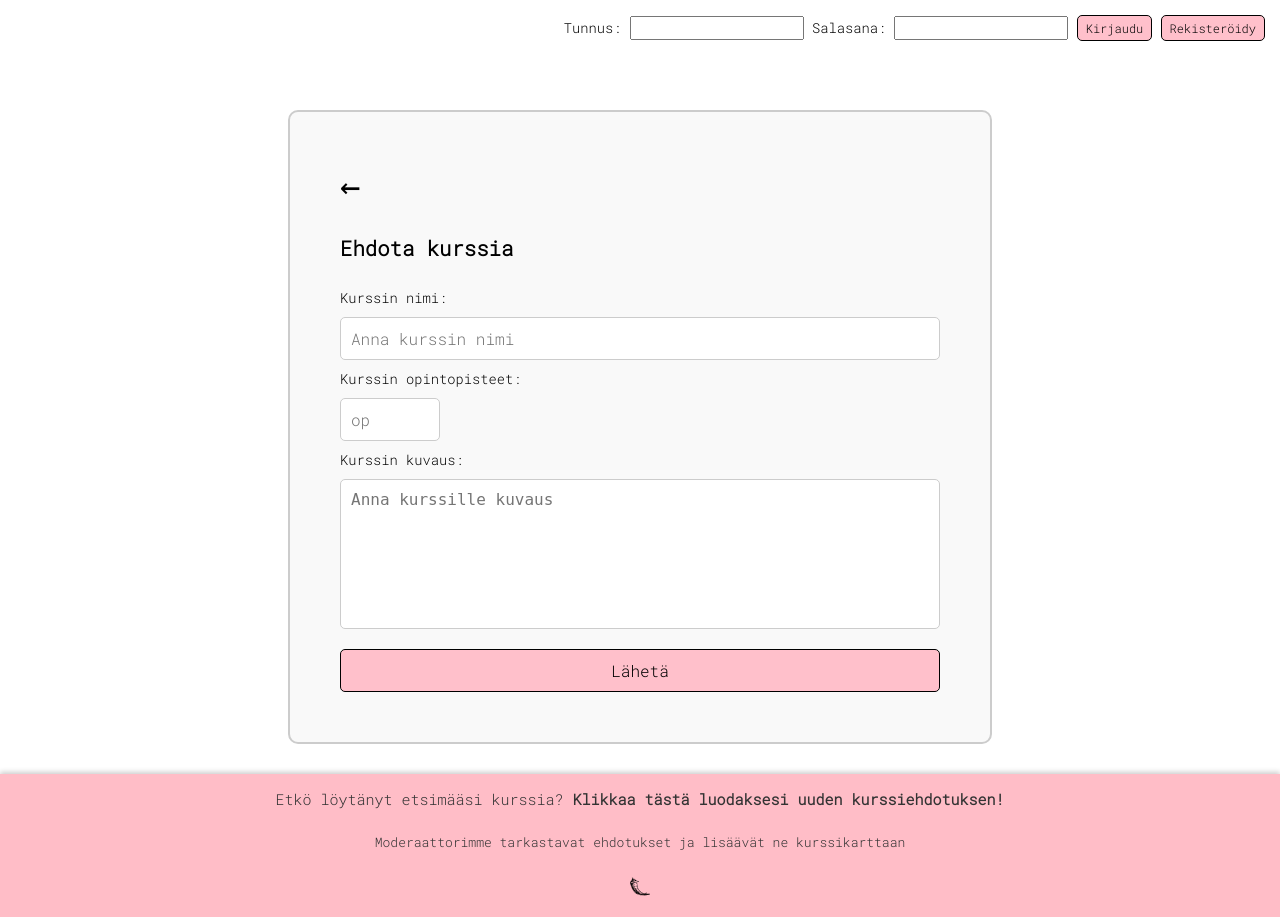
After one commit to Aappo-Alatalo/kurssikartta, a Flask app: page /createsuggestion/ in a window 1280 px wide. The commit adds this page. Run offline with Flask 3, Linux system fonts and the light colour scheme.

Commit message:
Add course suggestions, moderatorpanel, course deleting
and also add footer to the UI.

```diff
--- a/routes.py
+++ b/routes.py
@@ -6,6 +6,7 @@ from secrets import token_hex
 import courses
 import accounts
 import comments
+import suggestions
 
 app.secret_key = getenv("SECRET_KEY")
 
@@ -116,7 +117,8 @@ def course_page(course_id):
     return render_template("course_template.html",
                             content=content,
                             average_rating=average_rating,
-                            comments=comments, course_id=course_id,
+                            comments=comments,
+                            course_id=course_id,
                             account_type=account_type,
                             enrollments=enrollments,
                             is_enrolled=is_enrolled
@@ -227,3 +229,118 @@ def cancel_enrollment():
     else:
         flash("Kirjaudu sisään peruaksesi kurssi-ilmoittautumisesi", "error")
         return redirect(f"courses/{course_id}")
+
+@app.route("/createsuggestion/", methods=["GET", "POST"])
+def create_suggestion():
+    if request.method == "GET":
+        accounts.session["csrf_token"] = token_hex(16) # Renew Token for extra safety
+        return render_template("createsuggestion.html")
+    elif request.method == "POST":
+        if accounts.session["csrf_token"] != request.form["csrf_token"]:
+            flash("CSRF Token error", "error")
+            return redirect(f"/createsuggestion/")
+
+        if accounts.is_logged_in():
+            user_id = accounts.get_user_id()
+        else:
+            flash("Kirjaudu sisään ehdottaaksesi kurssia", "error")
+            return redirect("/createsuggestion")
+
+        title = request.form["course_title"]
+        op = request.form["course_credits"]
+        description = request.form["course_description"]
+
+        # Input checking
+        if len(title) < 1:
+            flash("Kurssin nimi on liian lyhyt", "error")
+            return redirect("/createsuggestion")
+
+        if not op.isnumeric():
+            flash("Opintopisteiden tulee olla numero", "error")
+            return redirect("/createsuggestion")
+        else:
+            op = int(op)
+
+        if len(description) < 10:
+            flash("Kurssin kuvaus on liian lyhyt", "error")
+            return redirect("/createsuggestion")
+
+        resp = suggestions.create_suggestion(title, op, description, user_id)
+        if resp == True:
+            flash("Kurssiehdotus lisätty onnistuneesti", "success")
+            return redirect("/createsuggestion")
+        else:
+            flash("Ongelma ehdotuksen luomisessa", "error")
+            return redirect("/createsuggestion")
+
+@app.route("/moderatorpanel",methods=["GET", "POST"])
+@moderator
+def moderatorpanel():
+    if request.method == "GET":
+        fetched_suggestions = suggestions.fetch_suggestions()
+        if suggestions == False:
+            flash("Ongelma ehdotusten lataamisessa", "error")
+            return redirect("/")
+        return render_template("moderatorpanel.html", suggestions=fetched_suggestions)
+
+@app.route("/remove-suggestion",methods=["POST"])
+@moderator
+def remove_suggestion():
+    if accounts.session["csrf_token"] != request.form["csrf_token"]:
+        flash("CSRF Token error", "error")
+        return redirect(f"/moderatorpanel")
+
+    suggestion_id = request.form["suggestion_id"]
+    if not suggestion_id.isnumeric():
+        flash("ID ei ole numero", "error")
+        return redirect(f"/moderatorpanel")
+    else:
+        suggestion_id = int(suggestion_id)
+
+    resp = suggestions.remove_suggestion(suggestion_id)
+    if resp == False:
+        flash("Ongelma ehdotuksen poistamisessa", "error")
+        return redirect(f"/moderatorpanel")
+    elif resp == True:
+        flash("Ehdotus poistettu onnistuneesti!", "success")
+        return redirect(f"/moderatorpanel")
+
+@app.route("/accept-suggestion",methods=["POST"])
+@moderator
+def accept_suggestion():
+    if accounts.session["csrf_token"] != request.form["csrf_token"]:
+        flash("CSRF Token error", "error")
+        return redirect(f"/moderatorpanel")
+
+    suggestion_id = request.form["suggestion_id"]
+    if not suggestion_id.isnumeric():
+        flash("ID ei ole numero", "error")
+        return redirect(f"/moderatorpanel")
+    else:
+        suggestion_id = int(suggestion_id)
+
+    resp = suggestions.accept_suggestion(suggestion_id)
+    if resp == False:
+        flash("Ongelma ehdotuksen hyväksymisessä", "error")
+        return redirect(f"/moderatorpanel")
+    elif resp == True:
+        flash("Ehdotus hyväksytty onnistuneesti!", "success")
+        return redirect(f"/moderatorpanel")
+
+
+@app.route("/deletecourse",methods=["POST"])
+@moderator
+def deletecourse():
+    if accounts.session["csrf_token"] != request.form["csrf_token"]:
+        flash("CSRF Token error", "error")
+        return redirect(f"/moderatorpanel")
+
+    course_id = request.form["course_id"]
+
+    resp = courses.deletecourse(course_id)
+    if resp == True:
+        flash("Kurssi poistettu onnistuneesti!", "success")
+        return redirect("/")
+    elif resp == False:
+        flash("Kurssin poistamisessa ilmeni ongelma", "error")
+        return redirect("/")
--- a/static/css/main.css
+++ b/static/css/main.css
@@ -257,3 +257,128 @@ body {
 .tooltip:hover .tooltiptext {
     visibility: visible;
 }
+
+.suggestion_form {
+    display: flex;
+    flex-direction: column;
+    gap: 10px;
+    max-width: 600px;
+    margin: auto;
+    padding: 50px;
+    border: 2px solid #ccc;
+    border-radius: 10px;
+    background-color: #f9f9f9;
+}
+
+.suggestion_form form {
+    display: flex;
+    flex-direction: column;
+    gap: 10px;
+}
+
+
+.suggestion_form input[type="text"],
+.suggestion_form input[type="number"],
+.suggestion_form textarea,
+.suggestion_form button {
+    width: 100%;
+    padding: 10px;
+    border: 1px solid #ccc;
+    border-radius: 5px;
+    font-size: 16px;
+    box-sizing: border-box;
+}
+
+.suggestion_form input[type="number"] {
+    max-width: 100px;
+}
+
+.suggestion_form textarea {
+    height: 150px;
+    resize: none;
+}
+
+.suggestion_form button {
+    width: 100%;
+    padding: 10px;
+    background-color: pink;
+    color: black;
+    border: 1px solid black;
+    border-radius: 5px;
+    cursor: pointer;
+    font-size: 16px;
+    margin-top: 10px;
+    transition: .4s;
+}
+
+.suggestion_form button:hover {
+    background-color: rgb(210, 120, 135);
+    box-shadow: 5px 5px 0 -1px rgb(222, 123, 140),
+    5px 5px black;
+}
+
+.action_buttons {
+    display: flex;
+    justify-content: space-between;
+    margin-top: 20px;
+}
+
+.action_buttons form {
+    margin: 0;
+}
+
+.accept_button, .remove_button {
+    padding: 10px 20px;
+    border: 2px solid black;
+    border-radius: 5px;
+    font-size: 16px;
+    cursor: pointer;
+    transition: background-color 0.3s, box-shadow 0.3s;
+}
+
+.accept_button {
+    background-color: #4CAF50;
+    color: white;
+}
+
+.accept_button:hover {
+    background-color: #45a049;
+    box-shadow: 0 4px 8px rgba(0, 0, 0, 0.4);
+}
+
+.remove_button {
+    background-color: #f44336;
+    color: white;
+}
+
+.remove_button:hover {
+    background-color: #da190b;
+    box-shadow: 0 4px 8px rgba(0, 0, 0, 0.4);
+}
+
+.footer_banner {
+    width: 100%;
+    background-color: rgba(255, 182, 193, 0.9); /* Opaque pinkish color */
+    text-align: center;
+    padding: 15px 0;
+    margin-top: 30px;
+    font-size: 18px;
+    box-shadow: 0 -2px 5px rgba(0, 0, 0, 0.2);
+}
+
+.footer_banner p {
+    font-size: smaller;
+    margin: 0;
+    color: #333;
+}
+
+.footer_banner a {
+    color: #333;
+    font-weight: bold;
+    text-decoration: none;
+    transition: color 0.3s;
+}
+
+.footer_banner a:hover {
+    color: #000;
+}
--- a/templates/base.html
+++ b/templates/base.html
@@ -11,6 +11,8 @@
         <title>Kurssikartta - {% block title %}{% endblock %}</title>
     </head>
     <body>
+
         {% block base_block %}{% endblock %}
+
     </body>
 </html>
--- /dev/null
+++ b/templates/createsuggestion.html
@@ -0,0 +1,24 @@
+{% extends "layout.html" %}
+{% block title %}Ehdota{% endblock %}
+{% block content %}
+<body>
+    <div class="suggestion_form">
+        <a href="/"  class="back_arrow">&#8592;</a> <!-- Backwards arrow -->
+        <h2>Ehdota kurssia</h2>
+        <form action="/createsuggestion/" method="POST">
+            <input type="hidden" name="csrf_token" value="{{ session.csrf_token }}">
+
+            <label for="course_title">Kurssin nimi:</label>
+            <input type="text" id="course_title" name="course_title" placeholder="Anna kurssin nimi" required>
+
+            <label for="course_credits">Kurssin opintopisteet:</label>
+            <input type="number" id="course_credits" name="course_credits" placeholder="op" min="0" max="99" required>
+
+            <label for="course_description">Kurssin kuvaus:</label>
+            <textarea id="course_description" name="course_description" placeholder="Anna kurssille kuvaus" maxlength="1000" required></textarea>
+
+            <button type="submit">Lähetä</button>
+        </form>
+    </div>
+</body>
+{% endblock %}
--- a/templates/index.html
+++ b/templates/index.html
@@ -16,7 +16,7 @@
                 </label>
                 <label for="trending">
                     <input type="radio" id="trending" name="sort" value="trending" onchange="this.form.submit()" checked>
-                    Trendaavuus <i class='bx bxs-hot' style='color:#e75b0e' ></i>
+                    Trendaavuus <i class='bx bxs-hot' style='color:#e75b0e'></i>
                 </label><br>
                 <label for="toprated">
                     <input type="radio" id="toprated" name="sort" value="toprated" onchange="this.form.submit()">
@@ -27,7 +27,6 @@
                     Aakkosjärjestys
                 </label>
             </div>
-
         </form>
         <script src="../static/js/sortChecker.js"></script>
         <br>
@@ -61,7 +60,7 @@
             {% endfor %}
         {% elif fetched_courses is defined and fetched_courses|length == 0 %}
             <p>Etsimääsi kurssia ei löytynyt 🔍😕</p>
-            <p>Ehdota kurssin lisäämistä moderaattoreillemme <a href="/">tästä</a></p>
+            <p>Ehdota kurssin lisäämistä moderaattoreillemme <a href="createsuggestion/">tästä</a></p>
         {% else %}
             <p>ERROR</p>
         {% endif %}
--- a/templates/layout.html
+++ b/templates/layout.html
@@ -15,6 +15,11 @@
                     <input type="hidden" name="csrf_token" value="{{ session.csrf_token }}">
                     <button type="submit" class="button">Kirjaudu ulos</button>
                 </form>
+
+            {% if session.account_type == 1 %}
+                <br>
+                <a href="/moderatorpanel"><button class="button">Moderaattoripaneeliin!</button></a>
+            {% endif %}
             </div>
         {% else %}
             <div>
@@ -42,4 +47,13 @@
 
     {% block content %}{% endblock %}
 
+    <footer class="footer_banner">
+        <p>Etkö löytänyt etsimääsi kurssia? <a href="/createsuggestion">Klikkaa tästä luodaksesi uuden kurssiehdotuksen!</a></p>
+        <br>
+        <p style="font-size: small;">Moderaattorimme tarkastavat ehdotukset ja lisäävät ne kurssikarttaan</p>
+        <br>
+        <i style="font-size: x-large;" class='bx bxl-flask'></i>
+    </footer>
+
+
 {% endblock %}
```
Also changed, not shown: courses.py (+13 -2 lines), suggestions.py (added, +76 -0 lines), templates/course_template.html (+9 -0 lines), templates/moderatorpanel.html (added, +34 -0 lines).
